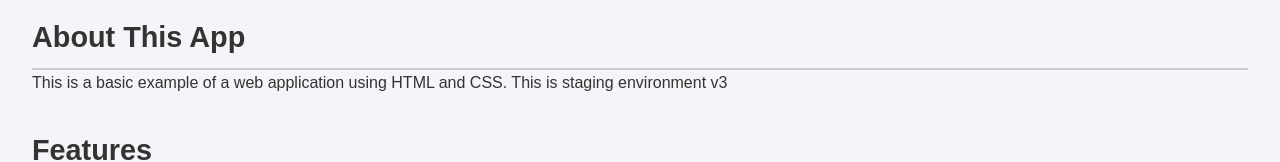
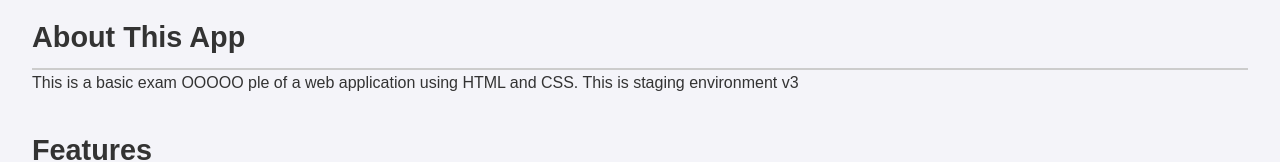
Before and after one commit to SathishKumar5115/DevOpsModal, a plain HTML site: page index.html in a window 1280 px wide. Shown: the part 177-339 px from the top of the page. Drawn offline with Linux system fonts and the light colour scheme.

Commit message:
hello there

```diff
--- a/index.html
+++ b/index.html
@@ -17,7 +17,7 @@
     <main class="main-content">
         <section class="intro">
             <h2>About This App</h2>
-            <p>This is a basic example of a web application using HTML and CSS. This is staging environment v3</p>
+            <p>This is a basic exam OOOOO ple of a web application using HTML and CSS. This is staging environment v3</p>
         </section>
 
         <section class="features">
```
